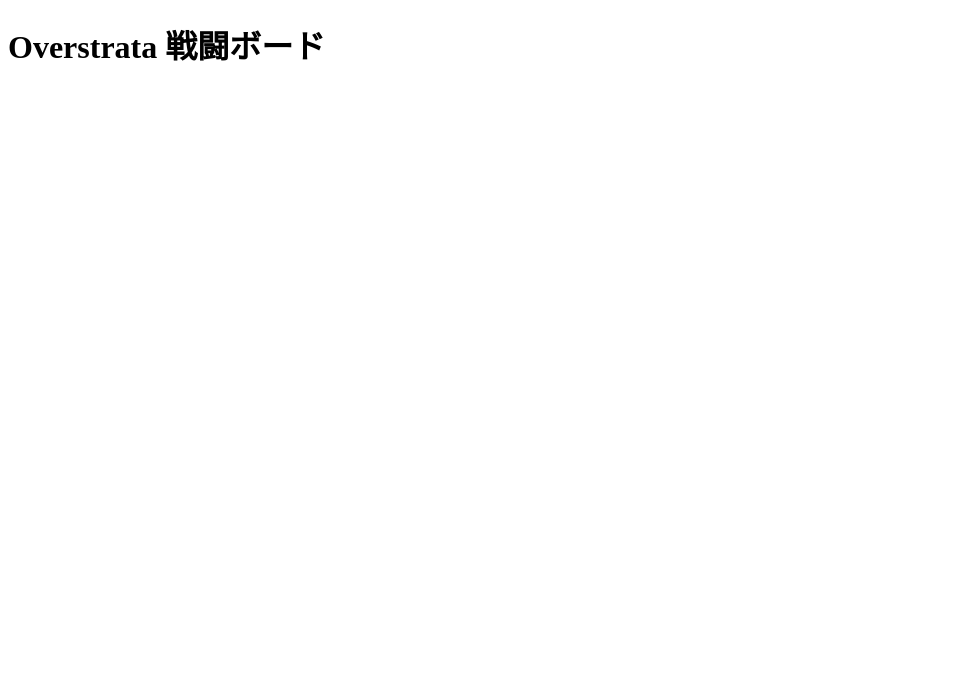
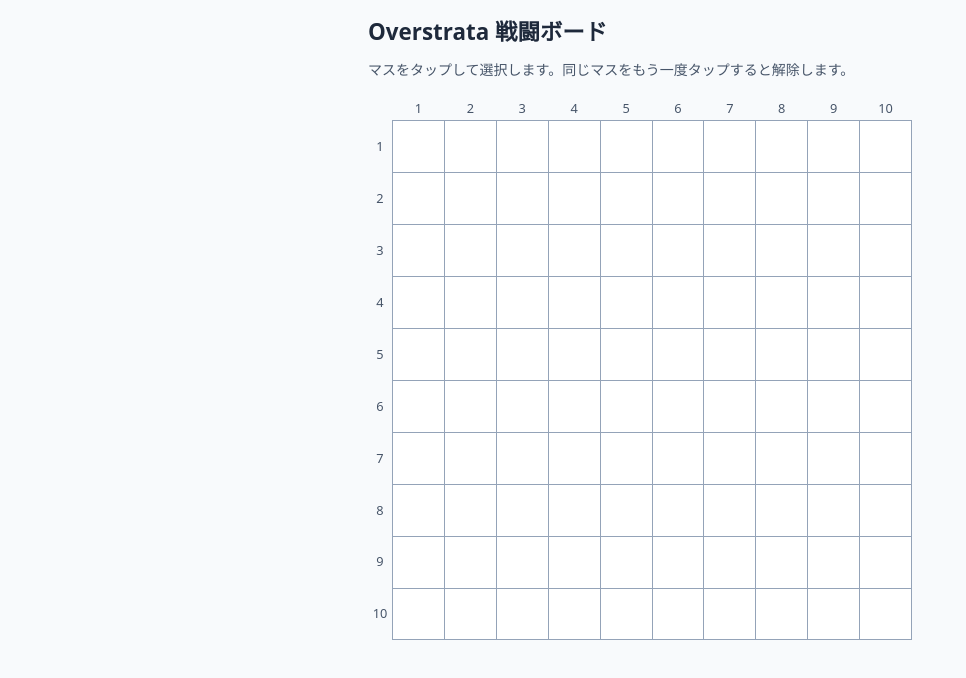
Before and after one commit to dyamada-jaki/overstrata-board, a React (Vite) app: page / in a window 1280 px wide. Shown: the top 678 px of the page, without its empty margins (0-966 px from the left). Built offline with nearby package versions, Linux system fonts and the light colour scheme.

Commit message:
feat: 10×10の盤面とマスの選択操作を実装する

```diff
--- /dev/null
+++ b/src/App.css
@@ -0,0 +1,33 @@
+:root {
+  font-family: system-ui, sans-serif;
+  color: #1e293b;
+  background: #f8fafc;
+  line-height: 1.5;
+  -webkit-text-size-adjust: 100%;
+}
+
+* {
+  box-sizing: border-box;
+}
+
+body {
+  margin: 0;
+}
+
+main {
+  max-width: 36rem;
+  margin-inline: auto;
+  padding: 1rem;
+}
+
+h1 {
+  margin: 0 0 0.75rem;
+  font-size: 1.4rem;
+  line-height: 1.4;
+}
+
+p {
+  margin: 0 0 1rem;
+  color: #475569;
+  font-size: 0.875rem;
+}
--- a/src/App.tsx
+++ b/src/App.tsx
@@ -1,7 +1,13 @@
+import { Board } from './components/Board.tsx'
+import { boardSize } from './data/board.ts'
+import './App.css'
+
 function App() {
   return (
     <main>
       <h1>Overstrata 戦闘ボード</h1>
+      <p>マスをタップして選択します。同じマスをもう一度タップすると解除します。</p>
+      <Board size={boardSize} />
     </main>
   )
 }
--- /dev/null
+++ b/src/components/Board.css
@@ -0,0 +1,58 @@
+.board {
+  display: grid;
+  grid-template-columns: 1.5rem minmax(0, 1fr);
+  grid-template-rows: 1.5rem auto;
+  width: 100%;
+}
+
+.board-columns,
+.board-rows {
+  display: grid;
+  color: #475569;
+  font-size: 0.8rem;
+  font-variant-numeric: tabular-nums;
+  text-align: center;
+}
+
+.board-columns {
+  grid-column: 2;
+  padding-inline: 1px;
+  column-gap: 1px;
+  align-items: center;
+}
+
+.board-rows {
+  grid-row: 2;
+  padding-block: 1px;
+  row-gap: 1px;
+  align-items: center;
+}
+
+.board-cells {
+  display: grid;
+  grid-column: 2;
+  grid-row: 2;
+  gap: 1px;
+  padding: 1px;
+  background: #94a3b8;
+}
+
+.board-cell {
+  aspect-ratio: 1;
+  min-width: 0;
+  padding: 0;
+  border: 0;
+  border-radius: 0;
+  background: #fff;
+  cursor: pointer;
+  touch-action: manipulation;
+}
+
+.board-cell[aria-pressed='true'] {
+  box-shadow: inset 0 0 0 3px #1d4ed8;
+}
+
+.board-cell:focus-visible {
+  outline: 2px dashed #9a3412;
+  outline-offset: -5px;
+}
--- a/src/components/Board.tsx
+++ b/src/components/Board.tsx
@@ -1,6 +1,39 @@
-import type { BoardSize } from '../domain/movement.ts'
+import { useState } from 'react'
+import { formatPosition, getBoardPositions } from '../domain/board.ts'
+import type { BoardSize, Position } from '../domain/movement.ts'
+import './Board.css'
 
-// テスト先行用の空の部品。
-export function Board(_props: { size: BoardSize }) {
-  return null
+export function Board({ size }: { size: BoardSize }) {
+  const [selected, setSelected] = useState<Position | null>(null)
+  const columns = { gridTemplateColumns: `repeat(${size.width}, minmax(0, 1fr))` }
+
+  return (
+    <div className="board" role="group" aria-label="戦闘盤面">
+      <div className="board-columns" role="group" aria-label="横の座標" style={columns}>
+        {Array.from({ length: size.width }, (_, x) => <span key={x}>{x + 1}</span>)}
+      </div>
+      <div
+        className="board-rows"
+        role="group"
+        aria-label="縦の座標"
+        style={{ gridTemplateRows: `repeat(${size.height}, minmax(0, 1fr))` }}
+      >
+        {Array.from({ length: size.height }, (_, y) => <span key={y}>{y + 1}</span>)}
+      </div>
+      <div className="board-cells" style={columns}>
+        {getBoardPositions(size).map((position) => (
+          <button
+            key={`${position.x},${position.y}`}
+            type="button"
+            className="board-cell"
+            aria-label={`マス ${formatPosition(position)}`}
+            aria-pressed={selected?.x === position.x && selected.y === position.y}
+            onClick={() => setSelected((current) => (
+              current?.x === position.x && current.y === position.y ? null : position
+            ))}
+          />
+        ))}
+      </div>
+    </div>
+  )
 }
--- /dev/null
+++ b/src/data/board.ts
@@ -0,0 +1,4 @@
+import type { BoardSize } from '../domain/movement.ts'
+
+// 表示と盤面を使う計算には、このサイズを渡す（spec.md 2.1）。
+export const boardSize: BoardSize = { width: 10, height: 10 }
--- a/src/domain/board.ts
+++ b/src/domain/board.ts
@@ -1,10 +1,26 @@
-import type { Position } from './movement.ts'
+import type { BoardSize, Position } from './movement.ts'
 
-// テスト先行用の空の枠。振る舞いは次の実装コミットで加える。
-export function formatPosition(_position: Position): string {
-  return ''
+/** 内部座標を、1始まりの正規表記「(横, 縦)」へ変換する。 */
+export function formatPosition(position: Position): string {
+  return `(${position.x + 1}, ${position.y + 1})`
 }
 
-export function parsePosition(_label: string): Position | null {
-  return null
+/** 正規表記だけを内部座標へ戻す。現在の盤面サイズには依存しない。 */
+export function parsePosition(label: string): Position | null {
+  const match = /^\(([1-9]\d*), ([1-9]\d*)\)$/.exec(label)
+  if (!match) return null
+
+  const position = { x: Number(match[1]) - 1, y: Number(match[2]) - 1 }
+  return formatPosition(position) === label ? position : null
 }
+
+/** 指定された盤面の座標を、上の行から左→右の順に返す。 */
+export function getBoardPositions(size: BoardSize): Position[] {
+  const positions: Position[] = []
+  for (let y = 0; y < size.height; y += 1) {
+    for (let x = 0; x < size.width; x += 1) {
+      positions.push({ x, y })
+    }
+  }
+  return positions
+}
```
Also changed, not shown: 2 other files (tests, documents, lock files or other folders).
